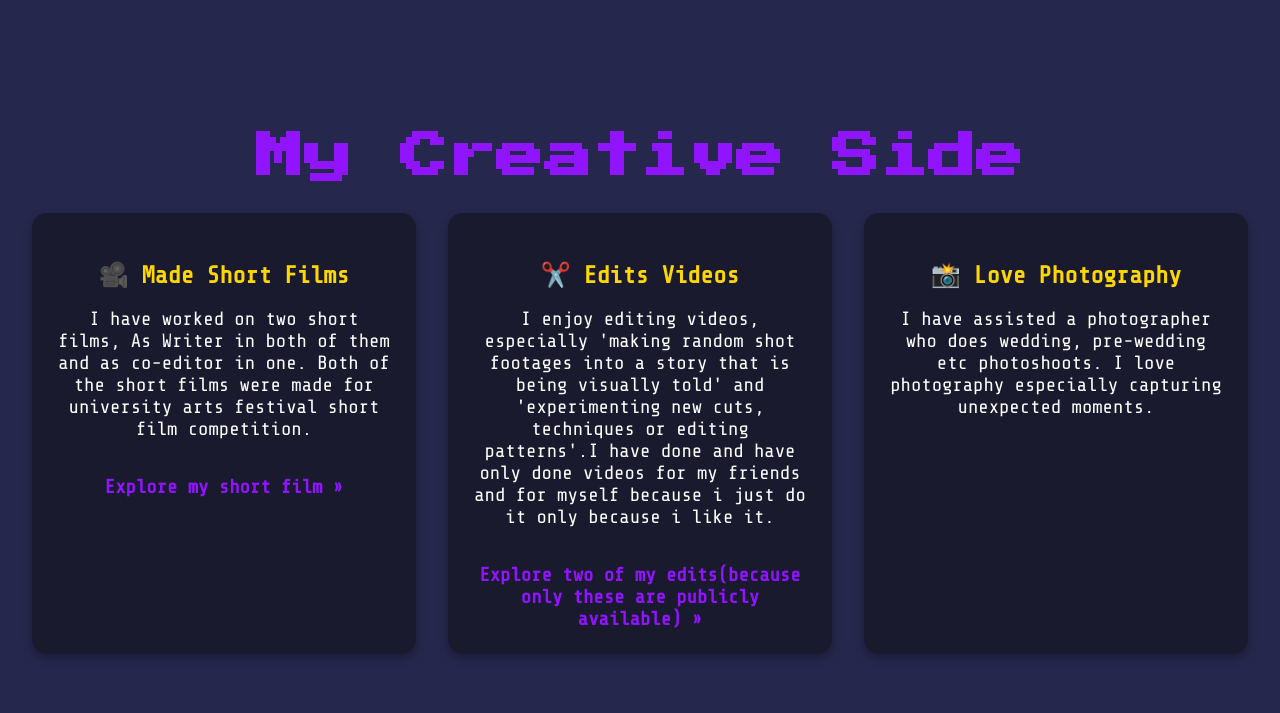
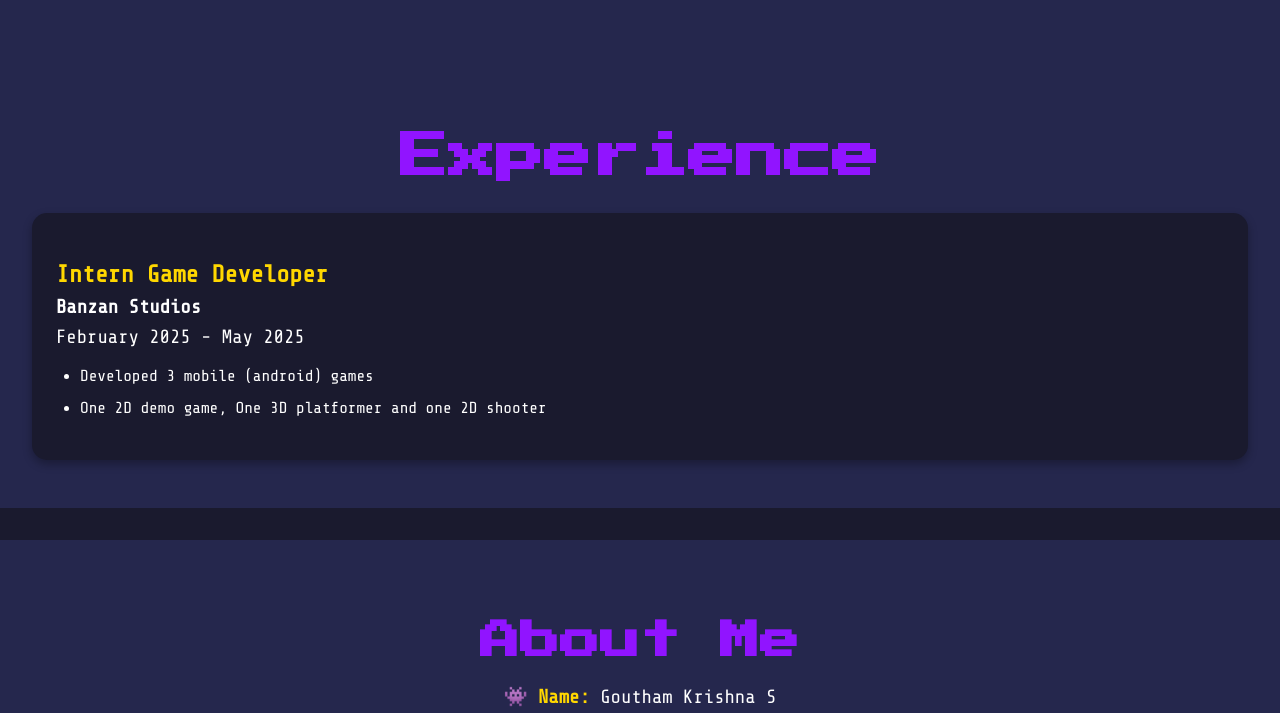
Before and after one commit to Gouthamthegamedesigner/Portfolio, a plain HTML site: page index.html in a window 1280 px wide. Shown: the part 2187-2900 px from the top of the page. Drawn offline with nearby package versions, Linux system fonts and the light colour scheme.

Commit message:
creative section commented

```diff
--- a/index.html
+++ b/index.html
@@ -308,20 +308,20 @@
             scroll-behavior: smooth;
         }
 
+        /*
 
-        /* My Creative Side Section */
         .creative-side {
-            background-color: #25274D; /* Background color */
-            color: #FFFFFF; /* Text color */
+            background-color: #25274D;
+            color: #FFFFFF;
             text-align: center;
             padding: 3rem 1rem;
-            font-family: 'Share Tech Mono', monospace; /* Consistent font */
+            font-family: 'Share Tech Mono', monospace;
         }
 
         .creative-side h2 {
             font-family: 'Press Start 2P', monospace;
             font-size: 3rem;
-            color: #9114FF; /* Accent color */
+            color: #9114FF;
             margin-bottom: 2rem;
         }
 
@@ -333,16 +333,16 @@
         }
 
         .creative-item {
-            background-color: #1A1A2E; /* Darker background for cards */
-            border-radius: 15px; /* Rounded corners */
+            background-color: #1A1A2E;
+            border-radius: 15px;
             padding: 1.5rem;
-            box-shadow: 0 4px 10px rgba(0, 0, 0, 0.3); /* Subtle shadow */
+            box-shadow: 0 4px 10px rgba(0, 0, 0, 0.3);
             transition: transform 0.3s, box-shadow 0.3s;
         }
 
         .creative-item h3 {
             font-size: 1.5rem;
-            color: #FFD700; /* Accent color */
+            color: #FFD700;
             margin-bottom: 1rem;
         }
 
@@ -352,11 +352,11 @@
         }
 
         .creative-item:hover {
-            transform: scale(1.05); /* Slight zoom on hover */
-            box-shadow: 0 6px 20px rgba(0, 0, 0, 0.4); /* Enhanced shadow */
+            transform: scale(1.05);
+            box-shadow: 0 6px 20px rgba(0, 0, 0, 0.4);
         }
 
-        /* Responsive Design */
+
         @media (max-width: 576px) {
             .creative-side h2 {
                 font-size: 2rem;
@@ -374,7 +374,7 @@
                 .creative-link {
             display: inline-block;
             margin-top: 1rem;
-            color: #9114FF; /* Link color */
+            color: #9114FF;
             font-size: 1.2rem;
             text-decoration: none;
             font-weight: bold;
@@ -382,10 +382,10 @@
         }
 
         .creative-link:hover {
-            color: #FFD700; /* Hover effect color */
+            color: #FFD700;
             text-decoration: underline;
         }
-
+*/
 
             /* Experience Section */
         .experience {
@@ -594,10 +594,11 @@
 
 
     <!-- My Creative Side Section -->
+<!--
     <section class="creative-side" id="creative-side">
         <h2>My Creative Side</h2>
         <div class="creative-items">
-            <!-- Short Film -->
+
         <div class="creative-item">
             <h3>🎥 Made Short Films</h3>
             <p>I have worked on two short films, As Writer in both of them and as co-editor in one. Both of the short films were made for university arts festival short film competition.</p>
@@ -605,20 +606,21 @@
         </div>
 
 
-            <!-- Video Editing -->
+
             <div class="creative-item">
                 <h3>✂️ Edits Videos</h3>
                 <p>I enjoy editing videos, especially 'making random shot footages into a story that is being visually told' and 'experimenting new cuts, techniques or editing patterns'.I have done and have only done videos for my friends and for myself because i just do it only because i like it.</p>
                 <a href="https://www.instagram.com/keedanus?igsh=MWl5aTZxbWhib25kOQ==" class="creative-link">Explore two of my edits(because only these are publicly available) &raquo;</a>
             </div>
 
-            <!-- Photography -->
+
             <div class="creative-item">
                 <h3>📸 Love Photography</h3>
                 <p>I have assisted a photographer who does wedding, pre-wedding etc photoshoots. I love photography especially capturing unexpected moments.</p>
             </div>
         </div>
     </section>
+    -->
 
 
         <!-- Experience Section -->
```
